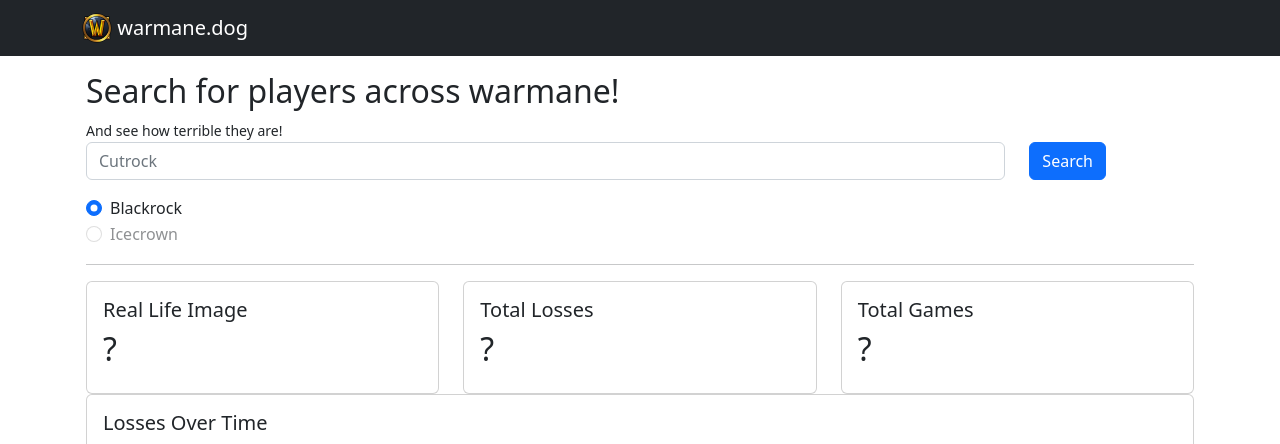
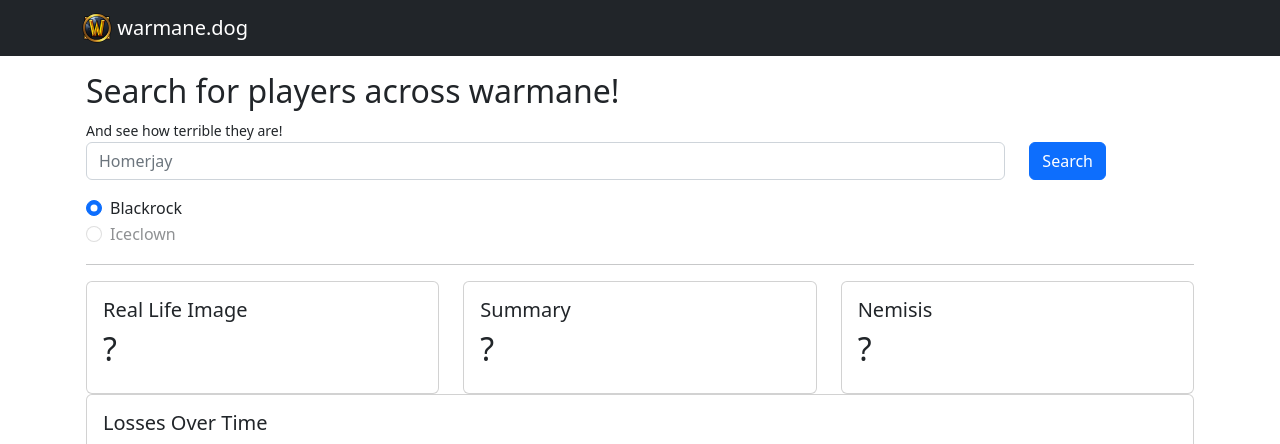
Before and after one commit to briansimoni/warmane-pvp-analytics-ui, a React (Create React App) app: page / in a window 1280 px wide. Shown: the top 444 px of the page. Built offline with nearby package versions, Linux system fonts and the light colour scheme.

Commit message:
nice update

```diff
--- a/src/App.tsx
+++ b/src/App.tsx
@@ -5,9 +5,9 @@ import Search from "./features/search/Search";
 import DataDemo from "./features/DataDemo/DataDemo";
 import NavigationBar from "./components/NavigationBar";
 import "./App.css";
-import TotalLosses from "./components/TotalLosses";
 import DogPicture from "./components/DogPicture";
-import TotalGames from "./components/TotalGames";
+import Nemisis from "./components/Nemisis";
+import Summary from "./components/Summary";
 
 function App() {
   return (
@@ -23,10 +23,10 @@ function App() {
             <DogPicture />
           </Col>
           <Col>
-            <TotalLosses />
+            <Summary />
           </Col>
           <Col>
-            <TotalGames />
+            <Nemisis />
           </Col>
         </Row>
         <Row>
--- a/src/api/warmane-analytics.ts
+++ b/src/api/warmane-analytics.ts
@@ -14,7 +14,7 @@ export interface MatchDetails {
 }
 
 export interface CharacterDetail {
-  matchmaking_change: string;
+  matchmaking_change?: string;
   healingDone: string;
   race?: string;
   gender?: string;
--- a/src/components/DogPicture.tsx
+++ b/src/components/DogPicture.tsx
@@ -62,9 +62,9 @@ function DogPicture() {
         <Card.Body>
           <Card.Title>{charachter} IRL</Card.Title>
           <Card.Text>
-            Using advanced Machine Learning and artificial intelligence, we can
-            determine exactly what someone looks like{" "}
-            <strong>in real life</strong>
+            Using advanced <strong>Machine Learning</strong> and{" "}
+            <strong>AI</strong>, we can determine exactly what someone looks
+            like <strong>in real life</strong>
           </Card.Text>
         </Card.Body>
       </Card>
--- a/src/components/Nemisis.tsx
+++ b/src/components/Nemisis.tsx
@@ -3,57 +3,85 @@ import { useAppSelector } from "../app/hooks";
 import { SearchStatus } from "../features/search/search-slice";
 
 function Nemisis() {
-  // const state = useAppSelector((e) => e);
-  // const { status, matches, charachter } = state.search;
-  // if (status === SearchStatus.FAILED) {
-  //   return (
-  //     <code>
-  //       <pre>some error occured</pre>
-  //     </code>
-  //   );
-  // }
-  // if (status === SearchStatus.LOADING) {
-  //   return (
-  //     <Card>
-  //       <Card.Body>
-  //         <Card.Title>Nemisis</Card.Title>
-  //         <Spinner animation="border" role="status">
-  //           <span className="visually-hidden">Loading...</span>
-  //         </Spinner>
-  //       </Card.Body>
-  //     </Card>
-  //   );
-  // }
-  // if (status === SearchStatus.IDLE && matches.length === 0) {
-  //   return (
-  //     <Card>
-  //       <Card.Body>
-  //         <Card.Title>Nemisis</Card.Title>
-  //         <h2>?</h2>
-  //       </Card.Body>
-  //     </Card>
-  //   );
-  // }
-  // const m = {}
-  // const totalLosses = matches
-  //   .filter((match) => match.outcome !== "Victory")
-  //   .forEach((match) => {
-  //     match.character_details.filter((char) => {
-  //       char.personal_change
-  //     })
-  //   });
-  // return (
-  //   <Card>
-  //     <Card.Body>
-  //       <Card.Title>Nemisis</Card.Title>
-  //       <h2 id="total-losses-value">{totalLosses}</h2>
-  //       <Card.Text>
-  //         The total amount of times {charachter} <strong>lost</strong> this
-  //         season
-  //       </Card.Text>
-  //     </Card.Body>
-  //   </Card>
-  // );
+  const state = useAppSelector((e) => e);
+  const { status, matches, charachter } = state.search;
+  if (status === SearchStatus.FAILED) {
+    return (
+      <code>
+        <pre>some error occured</pre>
+      </code>
+    );
+  }
+  if (status === SearchStatus.LOADING) {
+    return (
+      <Card>
+        <Card.Body>
+          <Card.Title>Nemisis</Card.Title>
+          <Spinner animation="border" role="status">
+            <span className="visually-hidden">Loading...</span>
+          </Spinner>
+        </Card.Body>
+      </Card>
+    );
+  }
+  if (status === SearchStatus.IDLE && matches.length === 0) {
+    return (
+      <Card>
+        <Card.Body>
+          <Card.Title>Nemisis</Card.Title>
+          <h2>?</h2>
+        </Card.Body>
+      </Card>
+    );
+  }
+
+  const m = new Map<string, number>();
+  matches
+    .filter((match) => match.outcome === "Loss")
+    .forEach((match) => {
+      const peopleWhoBeatThisPerson = match.character_details.filter(
+        (deets) => {
+          if (!deets) {
+            return false;
+          }
+          if (!deets.matchmaking_change) {
+            return false;
+          }
+          const matchMakingChange = parseInt(deets.matchmaking_change);
+          return matchMakingChange > 0;
+        }
+      );
+      peopleWhoBeatThisPerson.forEach((victor) => {
+        if (!m.get(victor.charname)) {
+          m.set(victor.charname, 1);
+        } else {
+          const current = m.get(victor.charname) as number;
+          m.set(victor.charname, current + 1);
+        }
+      });
+    });
+
+  let most = 0;
+  let nemisis = "";
+  m.forEach((wins, victor) => {
+    if (wins > most && victor !== "DELETED") {
+      most = wins;
+      nemisis = victor;
+    }
+  });
+
+  return (
+    <Card>
+      <Card.Body>
+        <Card.Title>Nemisis</Card.Title>
+        <h2 id="Nemisis">{nemisis}</h2>
+        <Card.Text>
+          {charachter} lost to {nemisis} <strong>{most}</strong> times this
+          season. And that guy sucks!
+        </Card.Text>
+      </Card.Body>
+    </Card>
+  );
 }
 
 export default Nemisis;
--- a/src/components/TotalGames.tsx
+++ b/src/components/Summary.tsx
@@ -2,7 +2,7 @@ import { Card, Spinner } from "react-bootstrap";
 import { useAppSelector } from "../app/hooks";
 import { SearchStatus } from "../features/search/search-slice";
 
-function TotalGames() {
+function Summary() {
   const state = useAppSelector((e) => e);
   const { status, matches, charachter } = state.search;
 
@@ -18,7 +18,7 @@ function TotalGames() {
     return (
       <Card>
         <Card.Body>
-          <Card.Title>Total Games</Card.Title>
+          <Card.Title>Summary</Card.Title>
           <Spinner animation="border" role="status">
             <span className="visually-hidden">Loading...</span>
           </Spinner>
@@ -31,25 +31,41 @@ function TotalGames() {
     return (
       <Card>
         <Card.Body>
-          <Card.Title>Total Games</Card.Title>
+          <Card.Title>Summary</Card.Title>
           <h2>?</h2>
         </Card.Body>
       </Card>
     );
   }
 
+  const totalLosses = matches.filter(
+    (match) => match.outcome !== "Victory"
+  ).length;
+
+  const winRate = (matches.length - totalLosses) / matches.length;
+  const winRatePercentage = Math.round(winRate * 100);
+
   return (
     <Card>
       <Card.Body>
-        <Card.Title>Total Games.</Card.Title>
+        <Card.Title>Total Games</Card.Title>
         <h2 id="total-losses-value">{matches.length}</h2>
         <Card.Text>
           The total amount games played by {charachter} this season. Wow! That
-          is a lot of games. What a loser!
+          is a lot of games. {charachter} needs to get outside.
         </Card.Text>
+        <Card.Title>Total Losses</Card.Title>
+        <h2 id="total-losses-value">{totalLosses}</h2>
+        <Card.Text>
+          The total amount of times {charachter} <strong>lost</strong> this
+          season
+        </Card.Text>
+        <Card.Title>Win Rate</Card.Title>
+        <h2 id="total-losses-value">{winRatePercentage}%</h2>
+        <Card.Text>pathetic...</Card.Text>
       </Card.Body>
     </Card>
   );
 }
 
-export default TotalGames;
+export default Summary;
--- a/src/components/TotalLosses.tsx
+++ /dev/null
@@ -1,59 +0,0 @@
-import { Card, Spinner } from "react-bootstrap";
-import { useAppSelector } from "../app/hooks";
-import { SearchStatus } from "../features/search/search-slice";
-
-function TotalLosses() {
-  const state = useAppSelector((e) => e);
-  const { status, matches, charachter } = state.search;
-
-  if (status === SearchStatus.FAILED) {
-    return (
-      <code>
-        <pre>some error occured</pre>
-      </code>
-    );
-  }
-
-  if (status === SearchStatus.LOADING) {
-    return (
-      <Card>
-        <Card.Body>
-          <Card.Title>Total Losses</Card.Title>
-          <Spinner animation="border" role="status">
-            <span className="visually-hidden">Loading...</span>
-          </Spinner>
-        </Card.Body>
-      </Card>
-    );
-  }
-
-  if (status === SearchStatus.IDLE && matches.length === 0) {
-    return (
-      <Card>
-        <Card.Body>
-          <Card.Title>Total Losses</Card.Title>
-          <h2>?</h2>
-        </Card.Body>
-      </Card>
-    );
-  }
-
-  const totalLosses = matches.filter(
-    (match) => match.outcome !== "Victory"
-  ).length;
-
-  return (
-    <Card>
-      <Card.Body>
-        <Card.Title>Total Losses</Card.Title>
-        <h2 id="total-losses-value">{totalLosses}</h2>
-        <Card.Text>
-          The total amount of times {charachter} <strong>lost</strong> this
-          season
-        </Card.Text>
-      </Card.Body>
-    </Card>
-  );
-}
-
-export default TotalLosses;
--- a/src/features/search/Search.tsx
+++ b/src/features/search/Search.tsx
@@ -68,7 +68,7 @@ function Search() {
         <Col>
           <Form.Group className="mb-3" controlId="formBasicEmail">
             <input
-              placeholder="Cutrock"
+              placeholder="Homerjay"
               className="form-control"
               type="text"
               onChange={handleChange}
@@ -91,7 +91,7 @@ function Search() {
             disabled={true}
             type={"radio"}
             id={`icecrown-radio`}
-            label={`Icecrown`}
+            label={`Iceclown`}
           />
         </Col>
         <Col lg="2">
```
